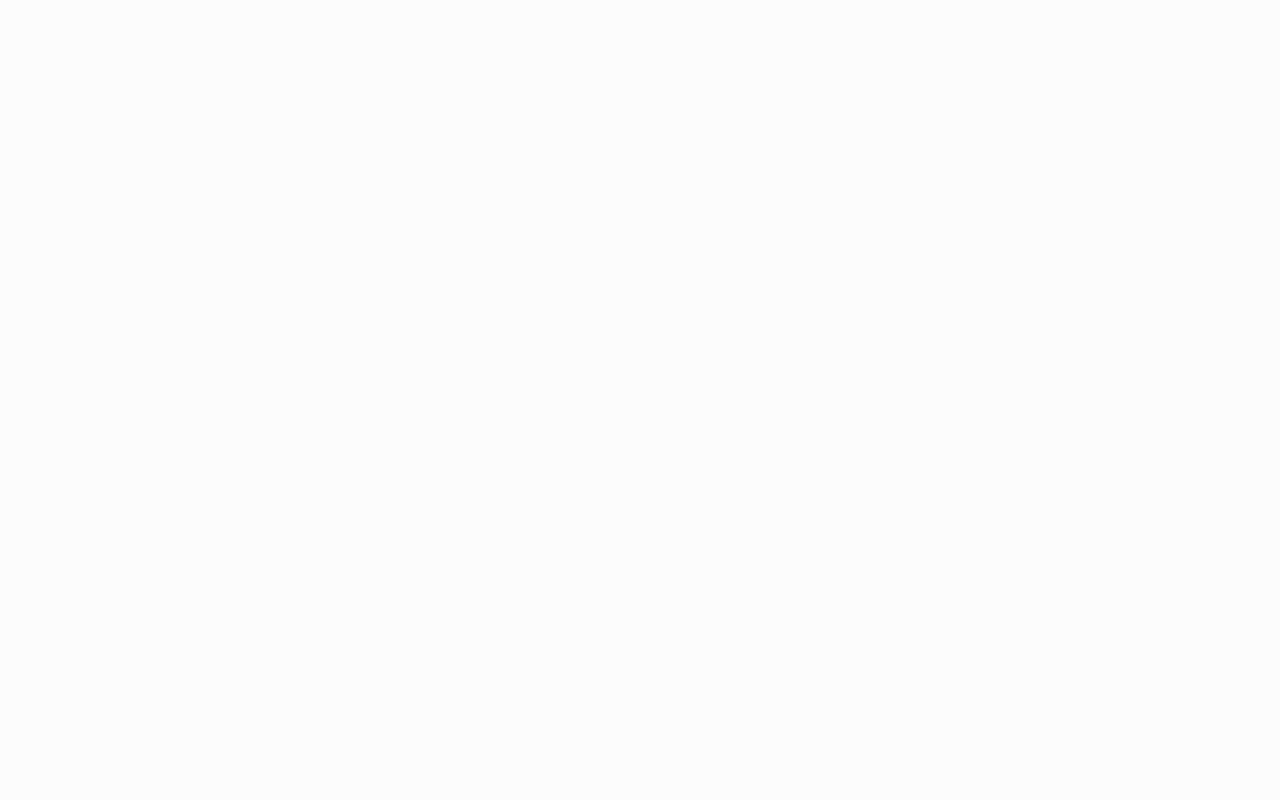
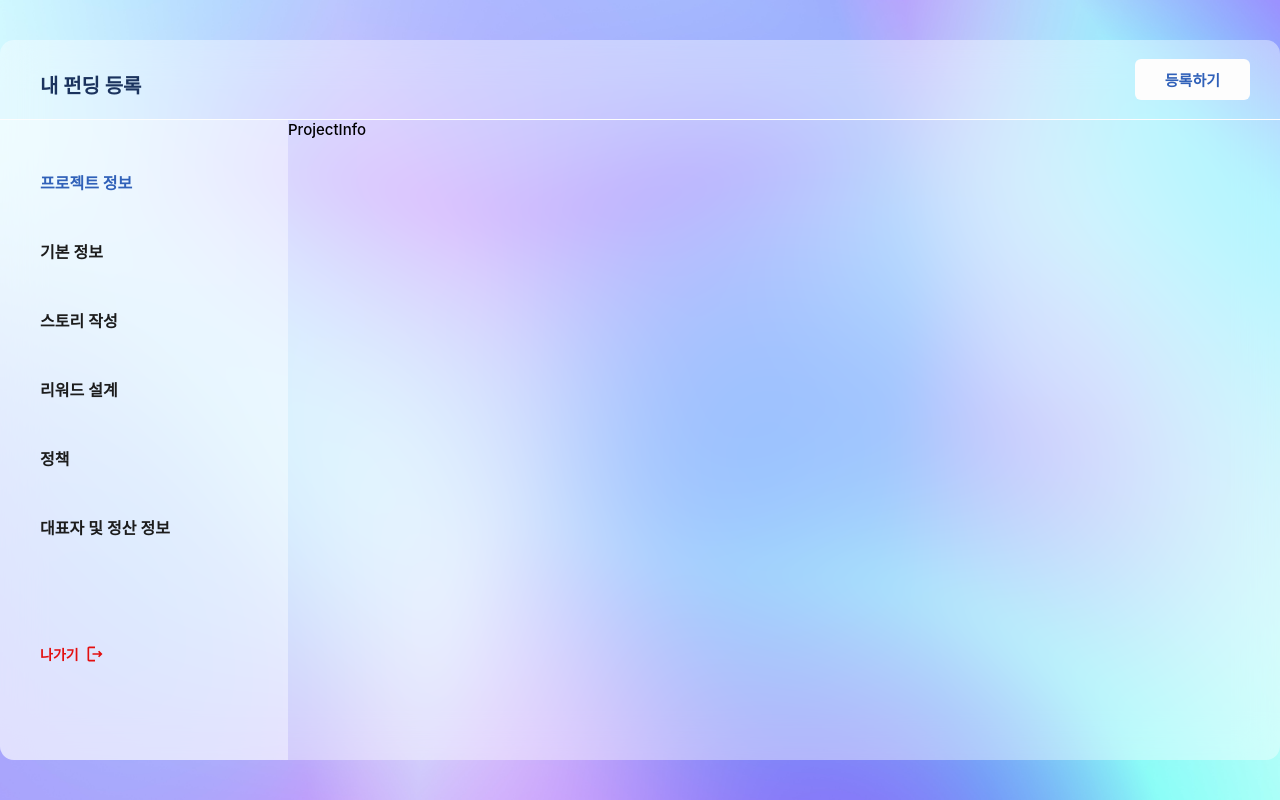
Before and after one commit to soun997/blooming, a React (Vite) app in the folder client/: page /add-fund in a window 1280 px wide. Before the commit this address had no page. Built offline with nearby package versions, Linux system fonts and the light colour scheme; a web font is replaced by a local one.

Commit message:
[S09P22A105-349] feat: 펀딩 등록 페이지 레이아웃 구현

```diff
--- /dev/null
+++ b/client/src/components/AddPage/DefaultInfo.tsx
@@ -0,0 +1,7 @@
+import React from 'react';
+
+const DefaultInfo = () => {
+  return <div>DefaultInfo</div>;
+};
+
+export default DefaultInfo;
--- /dev/null
+++ b/client/src/components/AddPage/Policy.tsx
@@ -0,0 +1,7 @@
+import React from 'react';
+
+const Policy = () => {
+  return <div>Policy</div>;
+};
+
+export default Policy;
--- /dev/null
+++ b/client/src/components/AddPage/ProjectInfo.tsx
@@ -0,0 +1,7 @@
+import React from 'react';
+
+const ProjectInfo = () => {
+  return <div>ProjectInfo</div>;
+};
+
+export default ProjectInfo;
--- /dev/null
+++ b/client/src/components/AddPage/RepresentInfo.tsx
@@ -0,0 +1,7 @@
+import React from 'react';
+
+const RepresentInfo = () => {
+  return <div>RepresentInfo</div>;
+};
+
+export default RepresentInfo;
--- /dev/null
+++ b/client/src/components/AddPage/Reward.tsx
@@ -0,0 +1,7 @@
+import React from 'react';
+
+const Reward = () => {
+  return <div>Reward</div>;
+};
+
+export default Reward;
--- /dev/null
+++ b/client/src/components/AddPage/StoryWrite.tsx
@@ -0,0 +1,7 @@
+import React from 'react';
+
+const StoryWrite = () => {
+  return <div>StoryWrite</div>;
+};
+
+export default StoryWrite;
--- /dev/null
+++ b/client/src/pages/AddFund.tsx
@@ -0,0 +1,185 @@
+import { useState } from 'react';
+import styled from 'styled-components';
+import DefaultInfo from '@components/AddPage/DefaultInfo';
+import Policy from '@components/AddPage/Policy';
+import ProjectInfo from '@components/AddPage/ProjectInfo';
+import RepresentInfo from '@components/AddPage/RepresentInfo';
+import Reward from '@components/AddPage/Reward';
+import StoryWrite from '@components/AddPage/StoryWrite';
+import { ReactComponent as LogoutSvg } from '@assets/icons/logout.svg';
+
+const subtitleData = [
+  '프로젝트 정보',
+  '기본 정보',
+  '스토리 작성',
+  '리워드 설계',
+  '정책',
+  '대표자 및 정산 정보',
+];
+
+const components = [
+  <ProjectInfo />,
+  <DefaultInfo />,
+  <StoryWrite />,
+  <Reward />,
+  <Policy />,
+  <RepresentInfo />,
+];
+
+const AddFund = () => {
+  const [activeIndex, setActiveIndex] = useState<number>(0);
+
+  const handleSubtitleClick = (index: number) => {
+    setActiveIndex(index);
+  };
+
+  return (
+    <BackgroundGrad>
+      <AddFrame>
+        <TopInfoFrame>
+          <Title>내 펀딩 등록</Title>
+          <AddButton>등록하기</AddButton>
+        </TopInfoFrame>
+        <ContextFrame>
+          <LeftContext>
+            {subtitleData.map((subtitle, index) => (
+              <Subtitle
+                key={index}
+                onClick={() => handleSubtitleClick(index)}
+                active={index === activeIndex}
+              >
+                {subtitle}
+              </Subtitle>
+            ))}
+            <Exit>
+              나가기 <LogoutSvg />
+            </Exit>
+          </LeftContext>
+          <RightContext>{components[activeIndex]}</RightContext>
+        </ContextFrame>
+      </AddFrame>
+    </BackgroundGrad>
+  );
+};
+
+const BackgroundGrad = styled.div`
+  background-image: url('src/assets/images/AddBackground.jpg');
+  /* background-image: url(https://images.unsplash.com/photo-1640963269654-3fe248c5fba6?ixlib=rb-4.0.3&ixid=M3wxMjA3fDB8MHxwaG90by1wYWdlfHx8fGVufDB8fHx8fA%3D%3D&auto=format&fit=crop&w=1932&q=80); */
+  /* background: linear-gradient(180deg, #35ebdf 0%, #ba8ffb 100%); */
+  background-repeat: no-repeat;
+  background-size: cover;
+  margin: 0 -280px -100px;
+  height: 100vh;
+  display: flex;
+  align-items: center;
+  justify-content: center;
+`;
+
+const AddFrame = styled.div`
+  background-color: rgb(255 255 255 / 40%);
+  max-width: 1400px;
+  max-height: 860px;
+  height: 90vh;
+  display: flex;
+  flex-direction: column;
+  overflow: hidden;
+  position: relative;
+  width: 100%;
+  border-radius: 14px;
+  backdrop-filter: blur(20px);
+  -webkit-backdrop-filter: blur(20px);
+  font-size: 15px;
+  font-weight: 500;
+`;
+
+const Title = styled.div`
+  padding: 30px 0 20px 40px;
+  font-size: 20px;
+  font-weight: 700;
+  color: var(--main4-color);
+`;
+
+const ContextFrame = styled.div`
+  display: flex;
+`;
+const LeftContext = styled.div`
+  background-color: #ffffff69;
+  width: 20%;
+  height: 100vh;
+  padding: 50px 0 0 40px;
+  display: flex;
+  flex-direction: column;
+  gap: 35px;
+`;
+
+interface Props {
+  active: boolean;
+}
+
+const Subtitle = styled.div<Props>`
+  color: ${(props) =>
+    props.active ? 'var(--main1-color)' : 'var(--black-color)'};
+  font-size: 16px;
+  font-weight: ${(props) => (props.active ? '700' : '600')};
+  margin-bottom: 10px;
+  cursor: pointer;
+
+  &:hover {
+    color: var(--main1-color);
+  }
+`;
+
+const RightContext = styled.div`
+  height: 100vh;
+  width: 80%;
+  overflow-x: hidden;
+  overflow-y: scroll;
+`;
+const Exit = styled.div`
+  display: flex;
+  align-items: center;
+  gap: 6px;
+  margin-top: 60px;
+  color: var(--error-color);
+  font-size: 14px;
+  font-weight: 700;
+  cursor: pointer;
+`;
+
+const TopInfoFrame = styled.div`
+  display: flex;
+  align-items: center;
+  justify-content: space-between;
+
+  border-bottom: 0.1px solid var(--white-color);
+`;
+
+const AddButton = styled.div`
+  display: flex;
+  align-items: center;
+  justify-content: center;
+  padding: 10px 30px;
+  background-color: var(--white-color);
+  color: var(--main1-color);
+  font-weight: 700;
+  margin-right: 30px;
+  border-radius: 6px;
+  cursor: pointer;
+`;
+
+export default AddFund;
+
+/*
+  scroll 바 custom
+
+  /*
+  &::-webkit-scrollbar {
+    width: 14px;
+    height: 100vh;
+  }
+  &::-webkit-scrollbar-thumb {
+    border-radius: 2px;
+    height: 100dvh;
+    background-color: #131212;
+  }
+*/
--- a/client/src/router/Router.tsx
+++ b/client/src/router/Router.tsx
@@ -3,6 +3,7 @@
 import ArtistList from '@pages/ListPage/ArtistList';
 import ConcertList from '@pages/ListPage/ConcertList';
 import ActiveList from '@pages/ListPage/ActiveList';
+import AddFund from '@pages/AddFund';
 
 export default function Router() {
   return (
@@ -12,6 +13,7 @@
         <Route path="/artist" element={<ArtistList />}></Route>
         <Route path="/concert" element={<ConcertList />}></Route>
         <Route path="/active" element={<ActiveList />}></Route>
+        <Route path="/add-fund" element={<AddFund />}></Route>
       </Routes>
     </BrowserRouter>
   );
```
Also changed, not shown: client/src/assets/icons/logout.svg (added), client/src/assets/images/AddBackground.jpg (added).
